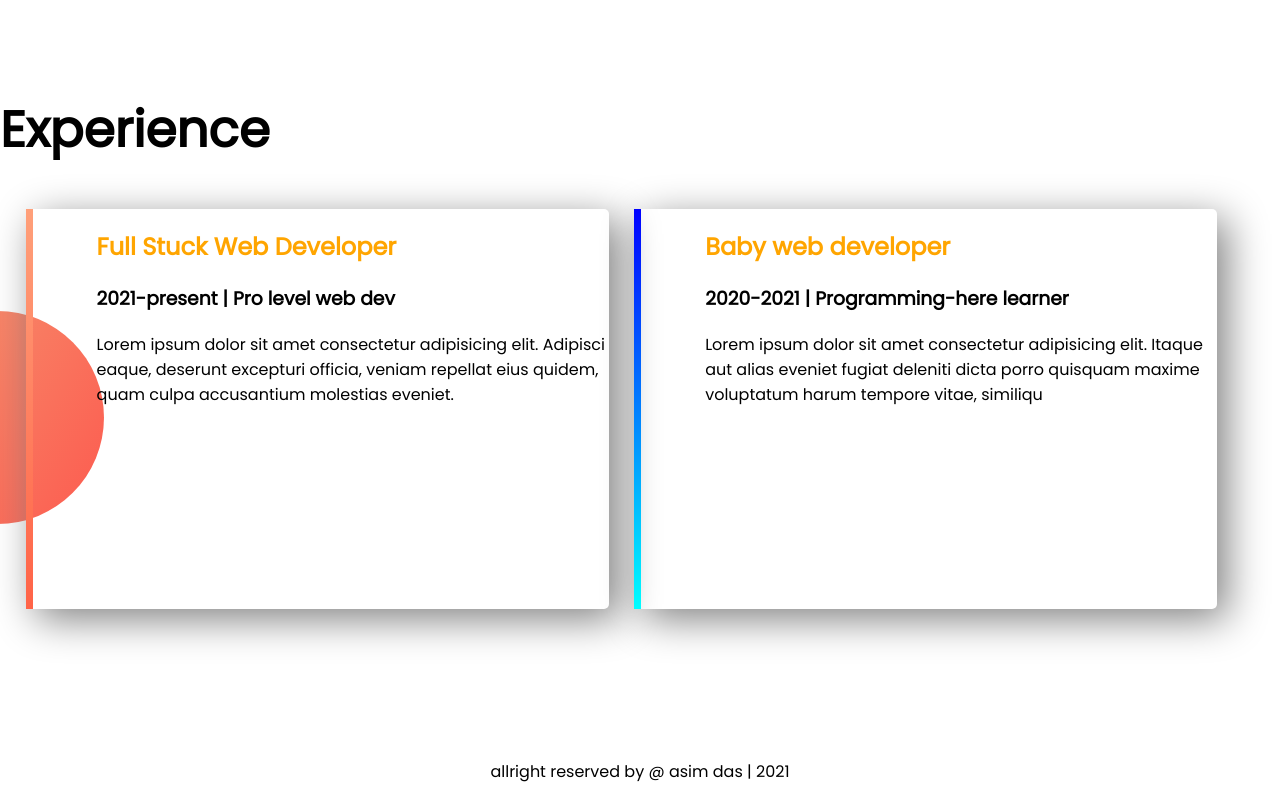
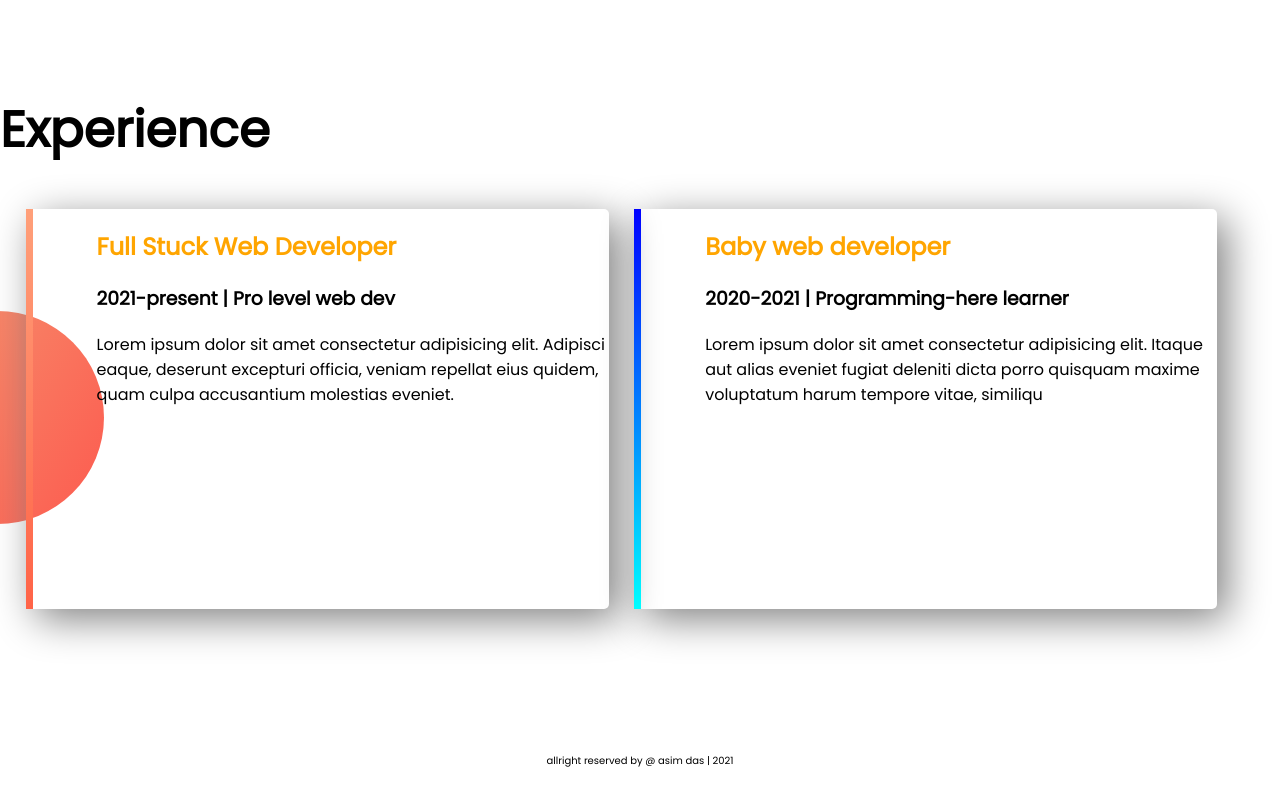
Before and after one commit to asimKumarDas/web-portfolio, a plain HTML site: page index.html in a window 1280 px wide. Shown: the part 1249-2049 px from the top of the page. After the commit the page ends 2028 px from the top, so only its background shows below. Drawn offline with Linux system fonts and the light colour scheme.

Commit message:
added footer font-size

```diff
--- a/style.css
+++ b/style.css
@@ -64,5 +64,5 @@ section{
 }
 footer p{
     text-align: center;
-    text-size-adjust: 10px;
+    font-size: 10px;
 }
```
